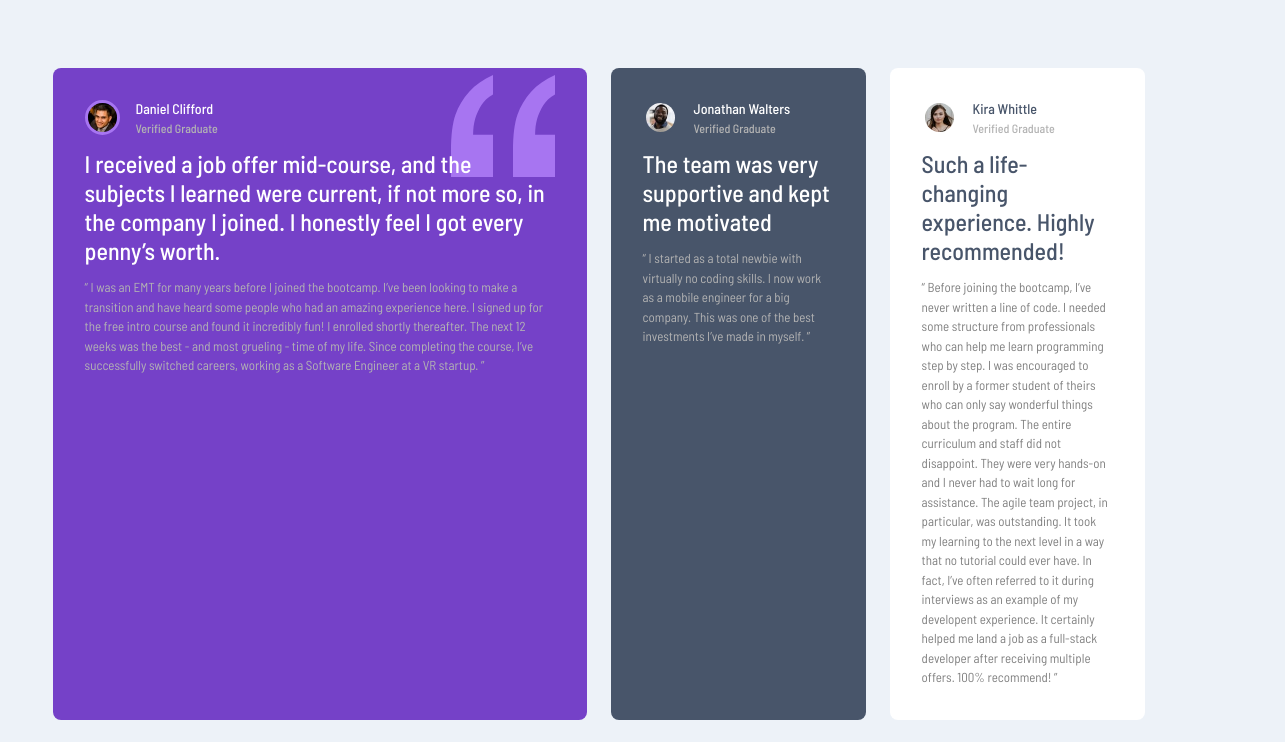
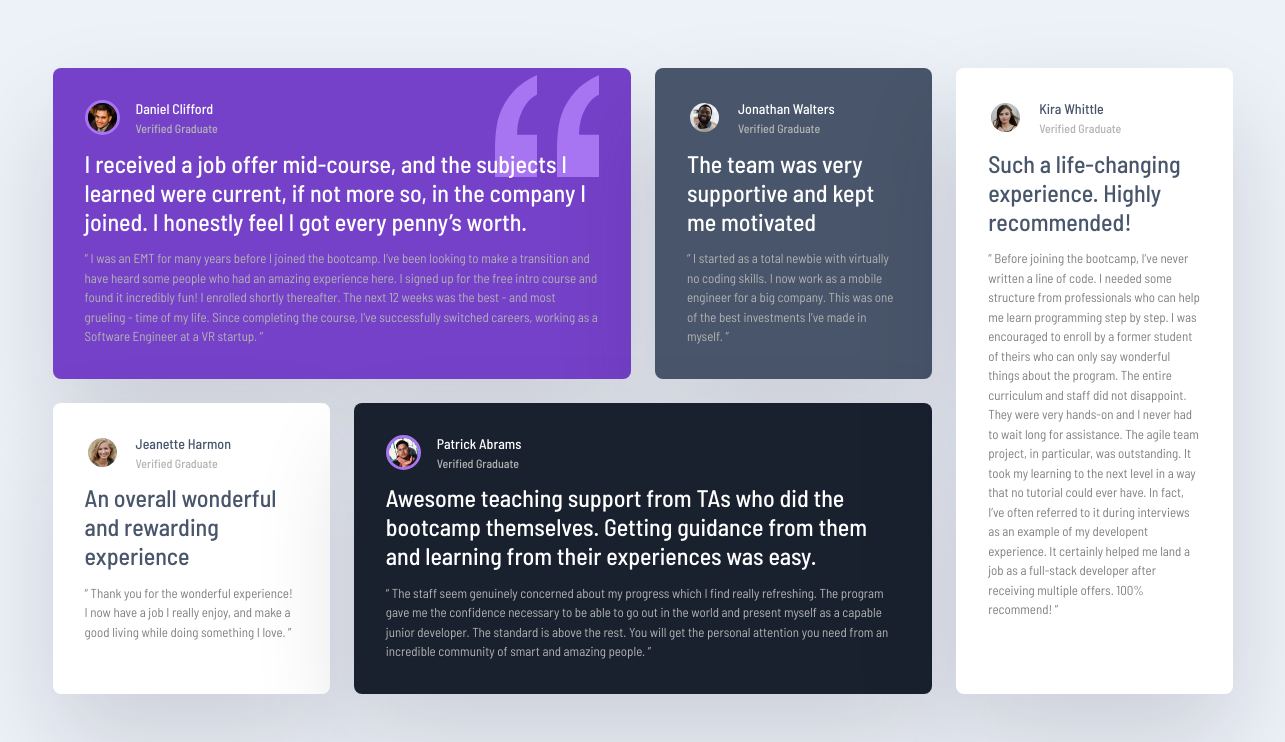
Before and after one commit to larryQuao/testimonial-grid-section-challenge, a website: page index.html in a window 1536 px wide. Shown: the top 742 px of the page, without its empty margins (125-1410 px from the left). Drawn offline with Linux system fonts and the light colour scheme.

Commit message:
Work almost done

```diff
--- a/scss/style.scss
+++ b/scss/style.scss
@@ -15,9 +15,10 @@ body  {
 
 .container {
     padding: 4.25rem 1.5rem;
+    width: 80%;
+    margin: 0 auto;
     display: grid;
-    grid-template-rows: 1 / 1 ;
-    // grid-template-columns: ;
+    grid-template-columns: 1fr;
     gap: 1.5rem;
 }
 
@@ -26,31 +27,30 @@ body  {
     flex-direction: column;
     gap: 0.85rem;
     color: $white;
-    margin: 0 auto;
-    // width: 327px;
     padding: 2rem;
     border-radius: 8px;
+    box-shadow: rgba(17, 12, 46, 0.15) 0px 48px 100px 0px;;
 }
 
-@media (min-width: 1440px) {
+@media (min-width: 960px ) {
     .container {
-        width: 80%;
-        margin: 0 auto;
-        // grid-template-rows: 282px 282px;
-        grid-template-columns: repeat(5, 255px);
+    grid-template-columns: repeat(4, 1fr);
     }
 
     .card-1{
         grid-column: 1 / 3 ;
     }
 
-    .card-3{
-        grid-row: 2 / 3;
-        // grid-column: 1 / 3 ;
+    .card-3 {
+        grid-column: 1 / 2;
     }
 
     .card-4 {
-        grid-row: 2 / 3;
-        grid-column: 1 /2;
+        grid-column: 2 / 4;
+    }
+
+    .card-5 {
+        grid-column: 4 / 5;
+        grid-row: 1 / 3;
     }
 }
```
Also changed, not shown: README-template.md, assets/css/style.css, images/desktop-screenshot.png (added), 1 other file.
